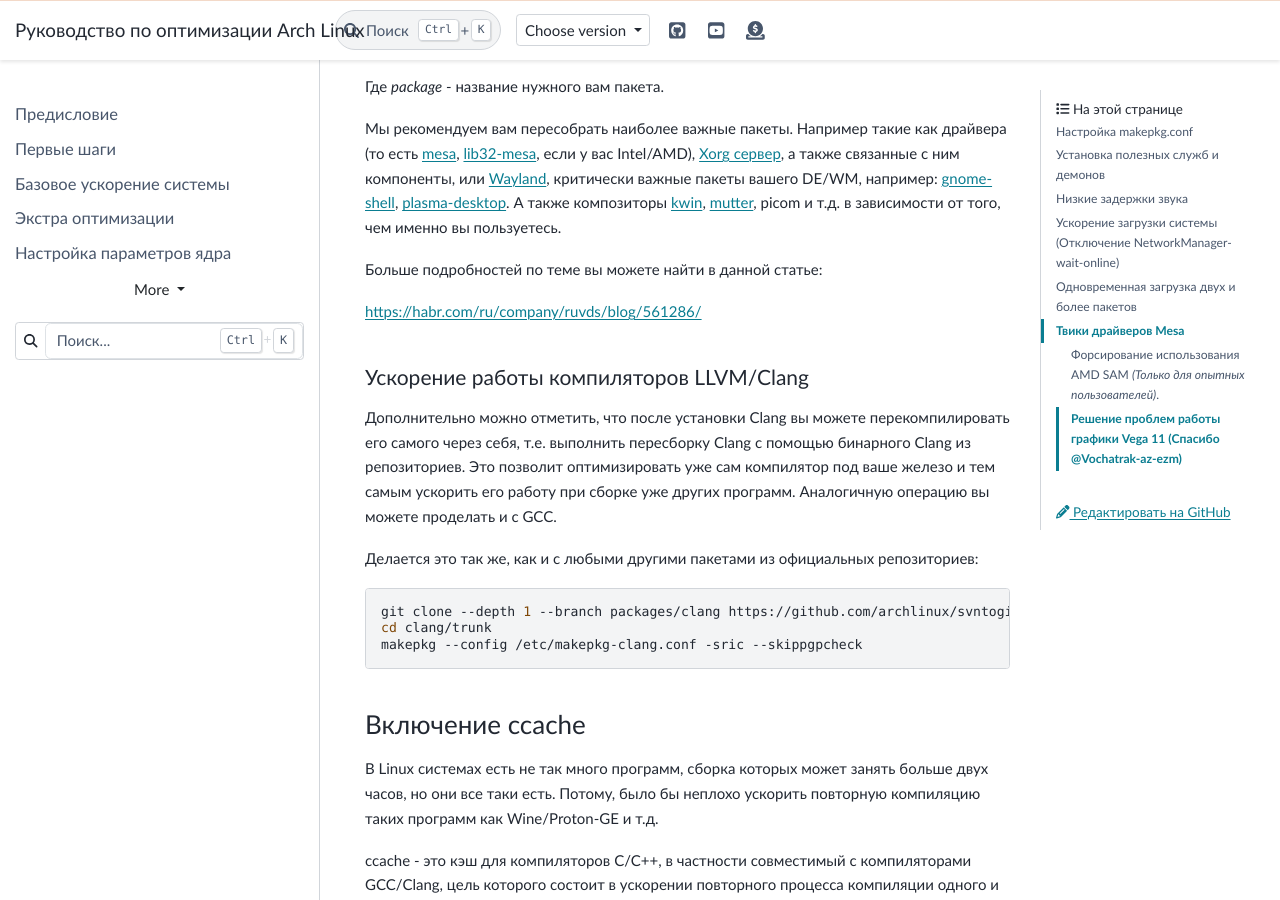
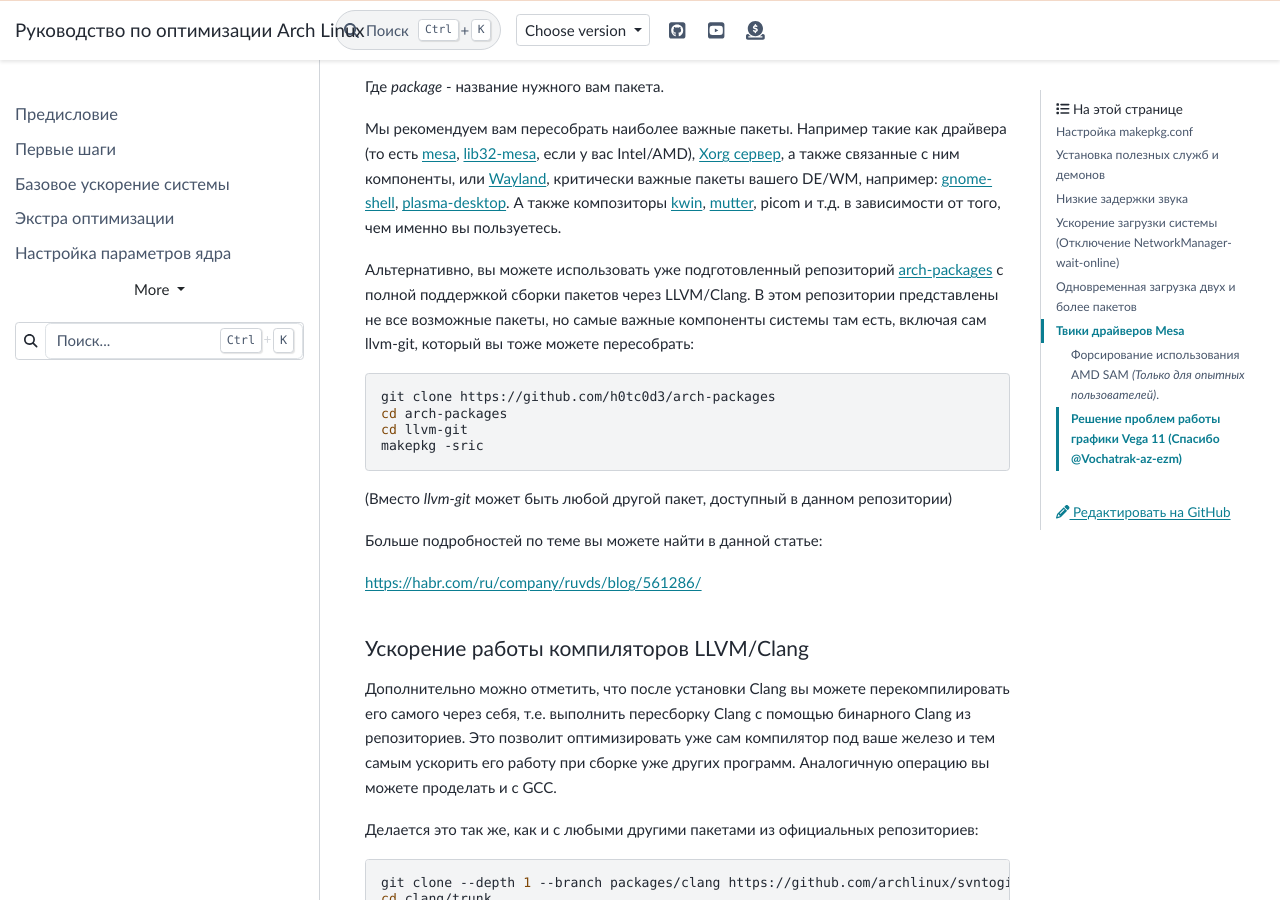
Before and after one commit to ventureoo/ARU, a Sphinx documentation site: the page built from docs/source/generic-system-acceleration.rst, in a window 1280 px wide and 900 px high, scrolled down 2286 px. Built offline with Sphinx 7.4.7 and the PyData theme 0.15.4, drawn with Linux system fonts in a browser that asks for light colours.

Commit message:
generic-system-acceleration: Add arch-packages repo

```diff
--- a/docs/source/generic-system-acceleration.rst
+++ b/docs/source/generic-system-acceleration.rst
@@ -107,6 +107,16 @@
 критически важные пакеты вашего DE/WM, например: `gnome-shell <https://aur.archlinux.org/packages/gnome-shell-performance>`_, `plasma-desktop <https://archlinux.org/packages/extra/x86_64/plasma-desktop/>`_.
 А также композиторы `kwin <https://archlinux.org/packages/extra/x86_64/kwin/>`_, `mutter <https://aur.archlinux.org/packages/mutter-performance>`_, picom и т.д. в зависимости от того, чем именно вы пользуетесь.
 
+Альтернативно, вы можете использовать уже подготовленный репозиторий `arch-packages <https://github.com/h0tc0d3/arch-packages>`_
+с полной поддержкой сборки пакетов через LLVM/Clang. В этом репозитории представлены не все возможные пакеты, но самые
+важные компоненты системы там есть, включая сам llvm-git, который вы тоже можете пересобрать::
+
+ git clone https://github.com/h0tc0d3/arch-packages
+ cd arch-packages
+ cd llvm-git
+ makepkg -sric
+
+(Вместо *llvm-git* может быть любой другой пакет, доступный в данном репозитории)
 
 Больше подробностей по теме вы можете найти в данной статье:
 
```
